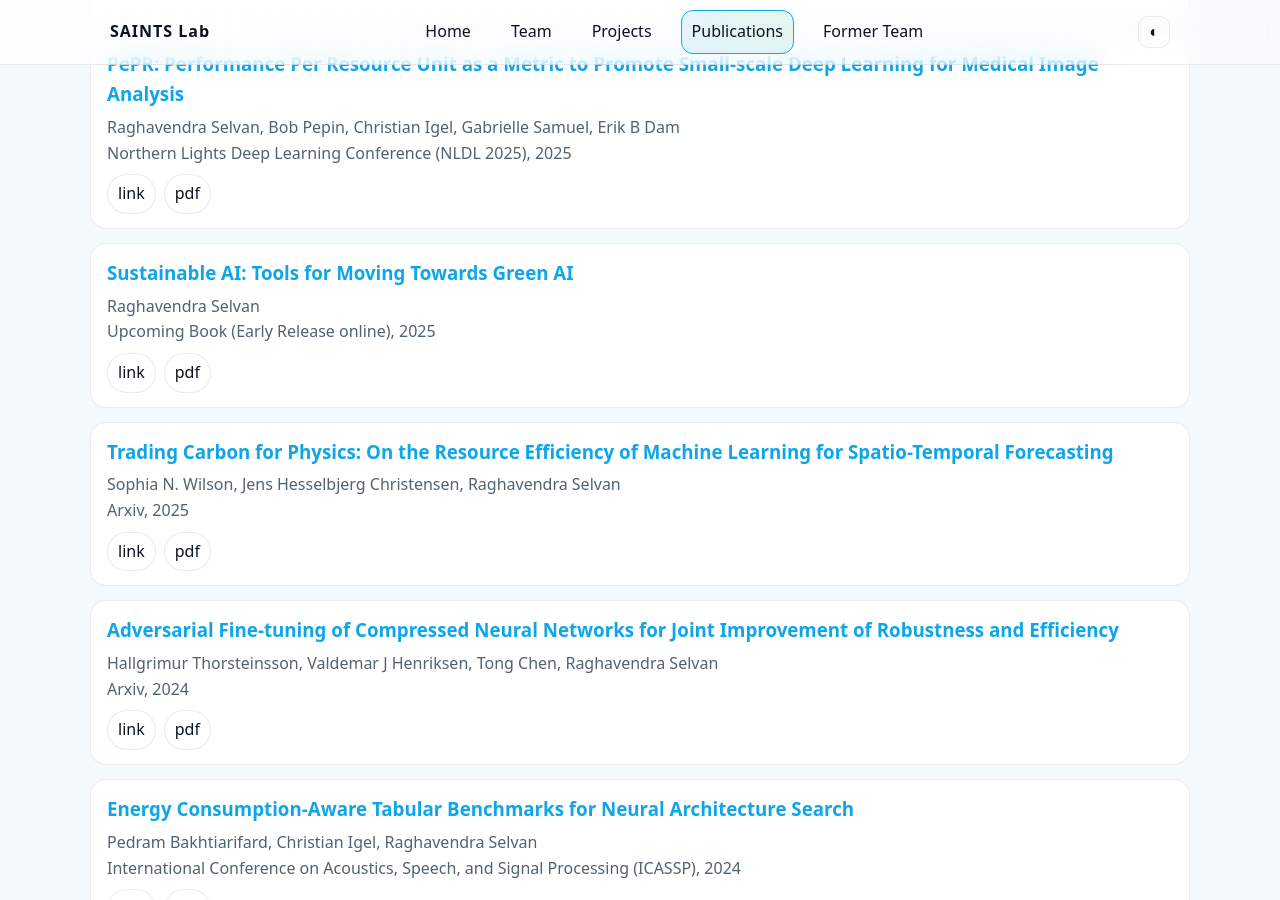
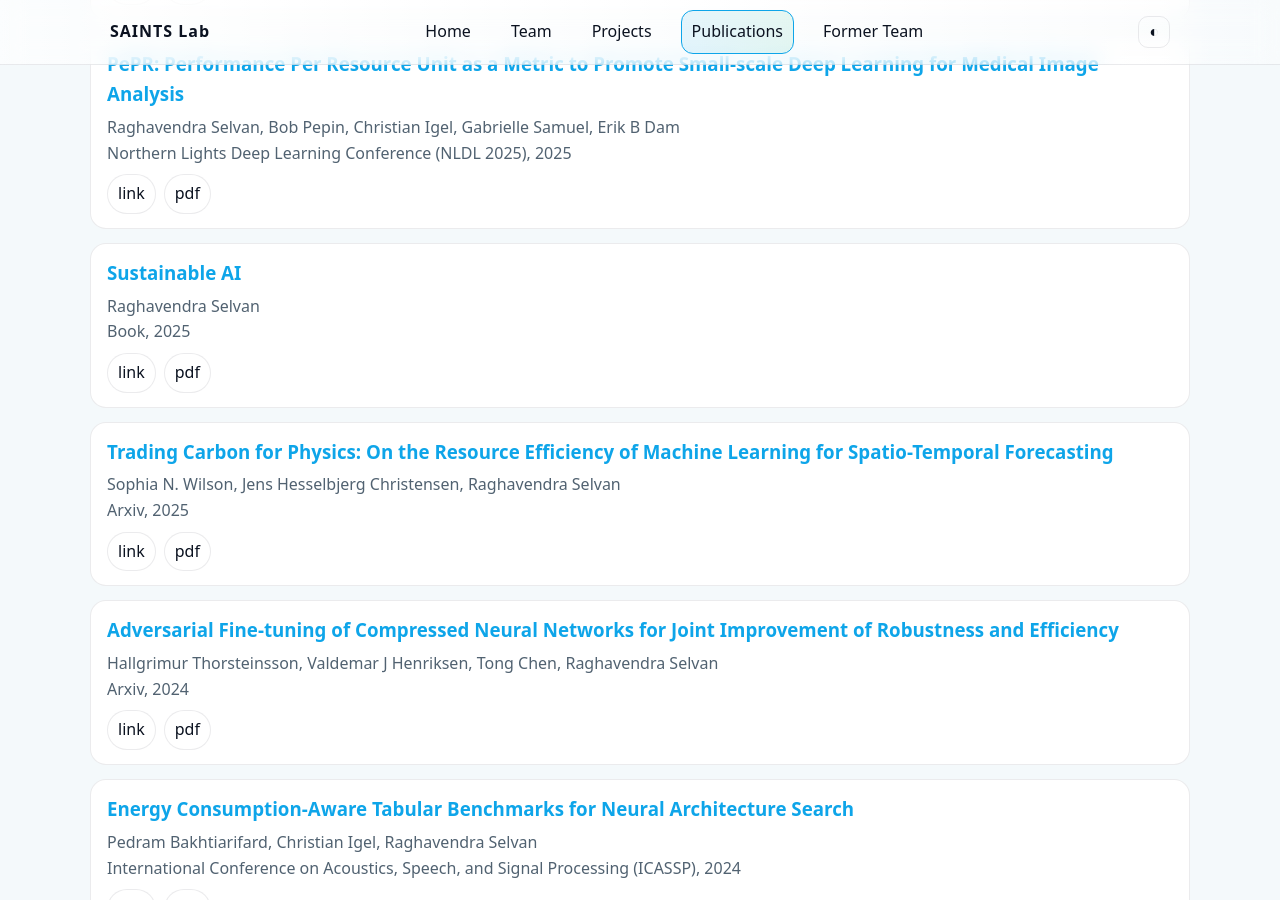
Before and after one commit to saintslab/saintslab.github.io, a Jekyll site: the page built from publications.html, in a window 1280 px wide and 900 px high, scrolled down 2275 px. Built offline with Jekyll 4.4.1, drawn with Linux system fonts in a browser that asks for light colours.

Commit message:
chore: sync pubs from projects page

```diff
--- a/_data/publications.json
+++ b/_data/publications.json
@@ -149,22 +149,22 @@
     "theme_label": "Sustainability of AI"
   },
   {
-    "title": "Sustainable AI: Tools for Moving Towards Green AI",
-    "authors": [
-      "Raghavendra Selvan"
-    ],
-    "venue": "Upcoming Book (Early Release online)",
+    "title": "Sustainable AI",
+    "authors": [
+      "Raghavendra Selvan"
+    ],
+    "venue": "Book",
     "year": "2025",
     "date": "2025-01-01",
-    "link": "https://www.oreilly.com/library/view/sustainable-ai/9781098155506/",
-    "resources": [
-      {
-        "label": "link",
-        "url": "https://www.oreilly.com/library/view/sustainable-ai/9781098155506/"
-      },
-      {
-        "label": "pdf",
-        "url": "https://www.oreilly.com/library/view/sustainable-ai/9781098155506/"
+    "link": "https://raghavian.github.io/sustainable-ai/",
+    "resources": [
+      {
+        "label": "link",
+        "url": "https://raghavian.github.io/sustainable-ai/"
+      },
+      {
+        "label": "pdf",
+        "url": "https://raghavian.github.io/sustainable-ai/"
       }
     ],
     "type": "from-projects",
```
